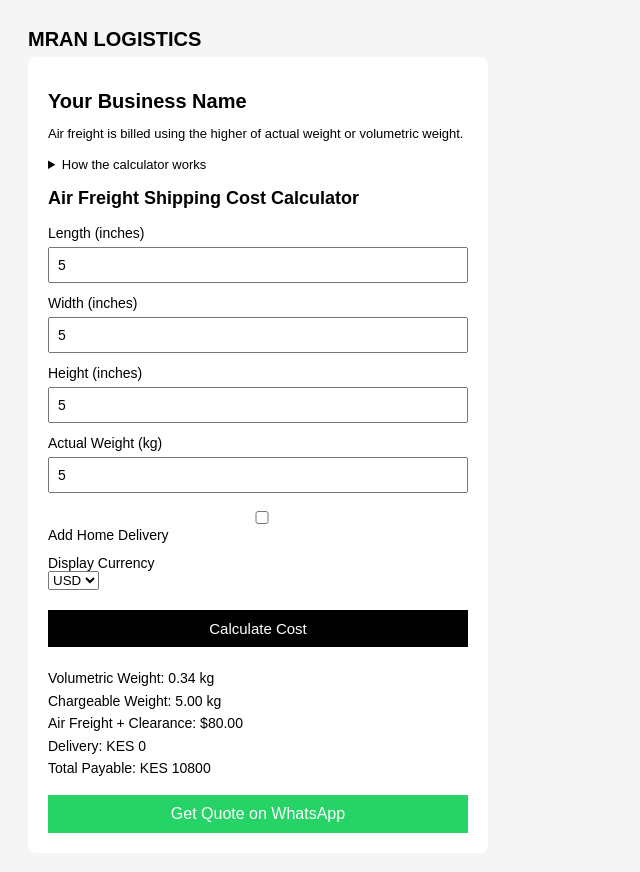
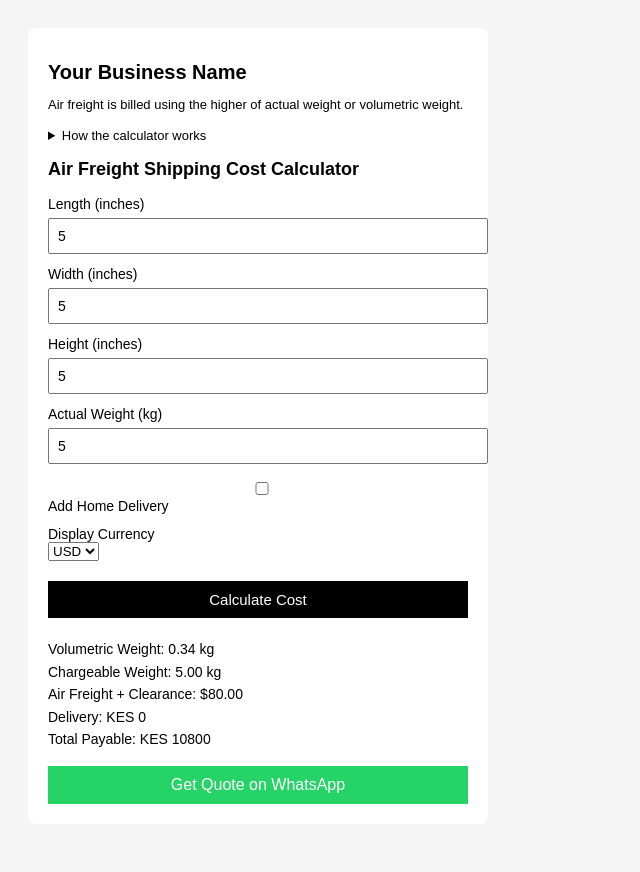
Before and after one commit to matanommaxi-art/air-freight-calculator, a plain HTML site: page index.html in a window 1280 px wide. Both pictures are taken after typing "5", "5", "5", "5" into the empty fields and a click on the button "Calculate Cost". Shown: the whole page, without its empty margins (0-640 px from the left). Drawn offline with Linux system fonts and the light colour scheme.

Commit message:
Update index.html

```diff
--- a/index.html
+++ b/index.html
@@ -1,5 +1,4 @@
-<h1 style="font-size:20px; margin-bottom:6px;">MRAN LOGISTICS</h1>
-
+<!DOCTYPE html>
 <html lang="en">
 <head>
   <meta charset="UTF-8" />
@@ -166,7 +165,7 @@
       document.getElementById('result').innerHTML = resultText;
 
       const message = `Air Freight Quote%0AChargeable Weight: ${chargeable.toFixed(2)} kg%0ATotal Cost: $${costUsd.toFixed(2)} (${costKes.toFixed(0)} KES)`;
-      const phone = '254700000000';
+      const phone = '254725041080';
       const whatsappLink = `https://wa.me/${phone}?text=${message}`;
 
       const btn = document.getElementById('whatsappBtn');
```
